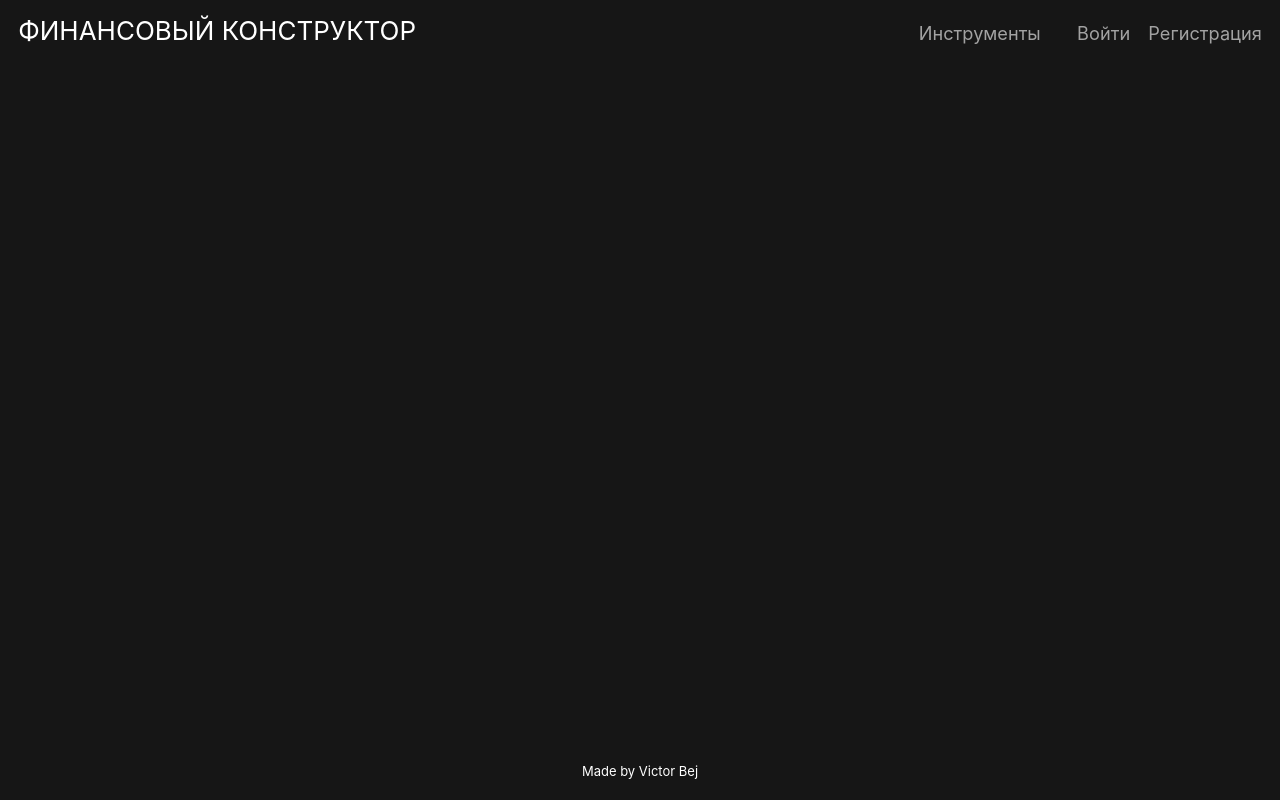
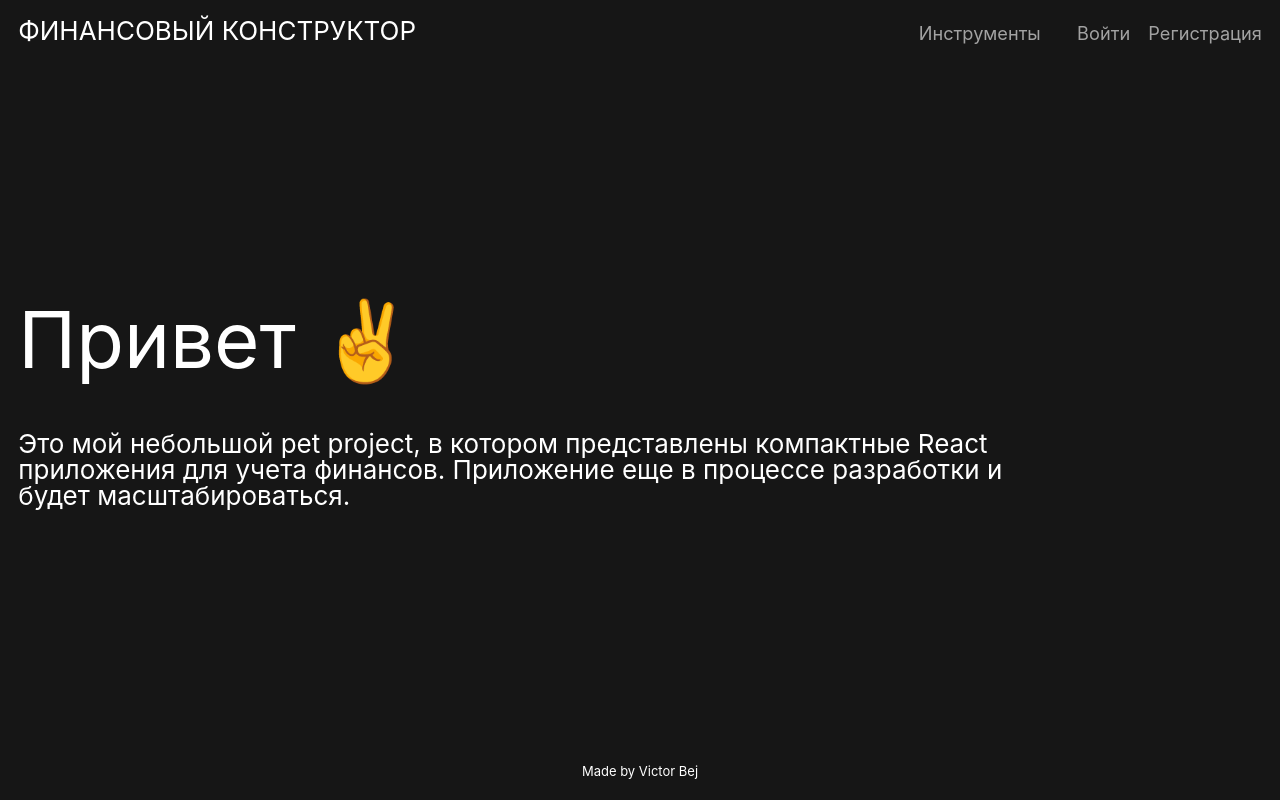
Before and after one commit to victorbej/finance-frontend, a React (Create React App) app: page / in a window 1280 px wide. Built offline with nearby package versions, Linux system fonts and the light colour scheme.

Commit message:
main page title added

```diff
--- a/src/components/App/App.js
+++ b/src/components/App/App.js
@@ -8,13 +8,18 @@ import Targets from '../Targets/Targets';
 import Inputs from '../Inputs/Inputs';
 import Calculator from '../Calculator/Calculator';
 import Purchase from '../Purchase/Purchase';
+import Main from '../Main/Main';
 
 import { Routes, Route } from 'react-router-dom';
+
 
 function App() {
   return (
     <div className="App">
       <Header />
+      <Routes>
+        <Route path="/" element={<Main />} />
+      </Routes>
       <Routes>
         <Route path="/tools" element={<Tools />} />
       </Routes>
--- a/src/components/Header/Header.js
+++ b/src/components/Header/Header.js
@@ -4,7 +4,7 @@ import { NavLink } from "react-router-dom";
 function Header() {
     return (
         <header className="header">
-            <h1 className="header__title">Финансовый конструктор</h1>
+            <NavLink className="header__title" to="/">Финансовый конструктор</NavLink>
             <div className="header__user">
                 <NavLink activeclassname="active" className="header__link" to="/tools">Инструменты</NavLink>
                 <NavLink activeclassname="active" className="header__link" to="/login">Войти</NavLink>
--- a/src/components/Header/Header.scss
+++ b/src/components/Header/Header.scss
@@ -5,6 +5,8 @@
   &__title {
     text-transform: uppercase;
     font-size: 1em;
+    text-decoration: none;
+    color: #ffffff;
   }
   &__link {
     background-color: transparent;
--- /dev/null
+++ b/src/components/Main/Main.js
@@ -0,0 +1,20 @@
+import React from 'react';
+import classes from './Main.module.scss';
+
+function Main() {
+
+    const info = {
+        title: 'Привет',
+        emoji: '✌️',
+        body: 'Это мой небольшой pet project, в котором представлены компактные React приложения для учета финансов. Приложение еще в процессе разработки и будет масштабироваться.'
+    }
+
+    return (
+        <div>
+            <h2 className={classes.greeting}>{info.title} {info.emoji}</h2>
+            <p className={classes.about}>{info.body}</p>
+        </div>
+    );
+}
+
+export default Main;
--- /dev/null
+++ b/src/components/Main/Main.module.scss
@@ -0,0 +1,10 @@
+.greeting {
+  color: #fff;
+  font-size: 3em;
+}
+.about {
+  color: #fff;
+  font-size: 1em;
+  padding-top: 2em;
+  max-width: 80vw;
+}
--- a/src/components/Tools/Tools.scss
+++ b/src/components/Tools/Tools.scss
@@ -7,6 +7,6 @@
   }
   &__item {
     text-decoration: none;
-    color: #30a14e;
+    color: #ffffff;
   }
 }
```
